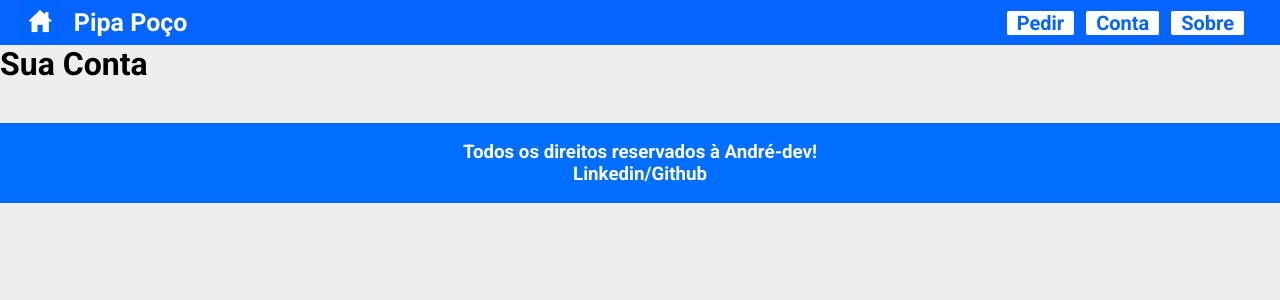
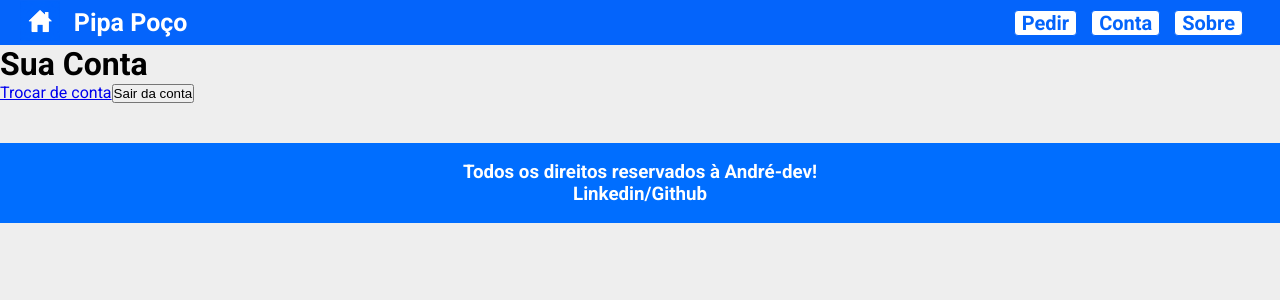
Before and after one commit to andre-sebastian-dev/Pipa-Poco, a React (Create React App) app: page /conta in a window 1280 px wide. Shown: the top 300 px of the page. Built offline with nearby package versions, Linux system fonts and the light colour scheme; no server answers.

Commit message:
Alteração no código do botão pedido do header, inicio da criação da página conta

```diff
--- a/src/Pages/Cadastro/Cadastro.js
+++ b/src/Pages/Cadastro/Cadastro.js
@@ -3,7 +3,7 @@ import "./cadastro.css"
 
 // import das hooks
 import { useState } from "react";
-import { Link } from "react-router-dom";
+import { Link, useNavigate } from "react-router-dom";
 
 // import firebase toos
 import { auth } from "../../firebaseConnection";
@@ -15,6 +15,7 @@ function Cadastro(){
     const [sobrenome,setSobrenome] = useState('');
     const [email, setEmail] = useState('')
     const [senha, setSenha] = useState('')
+    const navigate = useNavigate()
 
 
   async function cadastrarUsuario() {
@@ -36,6 +37,8 @@ function Cadastro(){
     setSenha('');
     setNome('');
     setSobrenome('');
+
+    navigate("/pedido")
 
   } catch (error) {
     if (error.code === 'auth/weak-password') {
--- a/src/Pages/Conta/Conta.js
+++ b/src/Pages/Conta/Conta.js
@@ -1,9 +1,31 @@
+
 import "./conta.css"
+import { auth } from "../../firebaseConnection";
+import { signOut } from "firebase/auth";
+
+import { Link } from "react-router-dom";
+
+
 
 function Conta(){
+
+    function sairDaConta(){
+        signOut(auth)
+        .then(()=>{
+            alert("Você saiu de usa conta")
+        })
+        .catch(()=>{
+            alert("Falha ao sair")
+        })
+
+    }
     return(
         <div>
             <h1>Sua Conta</h1>
+            <Link to="/sign-in">Trocar de conta</Link>
+
+
+            <button onClick={sairDaConta}>Sair da conta</button>
         </div>
     )
 }
--- a/src/Pages/Sign-in/Sign-in.js
+++ b/src/Pages/Sign-in/Sign-in.js
@@ -1,11 +1,12 @@
 import "./sign-in.css"
 import { useState } from "react";
-import { Link } from "react-router-dom";
+import { Link, useNavigate } from "react-router-dom";
 
 import { auth } from "../../firebaseConnection";
 import { signInWithEmailAndPassword } from "firebase/auth";
 
 function SignIn(){
+    const navigate = useNavigate()
   const [loginEmail, setLoginEmail] = useState('')
   const [loginSenha, setLoginSenha] = useState('')
 
@@ -17,6 +18,8 @@ async function fazerLogin(){
 
         setLoginEmail('')
         setLoginSenha('')
+
+        navigate("/pedido")
     })
     .catch((error)=>{
         if(error.code === "auth/wrong-password"){
--- a/src/components/Header/Header.js
+++ b/src/components/Header/Header.js
@@ -1,19 +1,40 @@
 import "./header.css"
 import img from "../../images/icone home 4.png"
 
-import { Link } from "react-router-dom";
+import { Link, useNavigate } from "react-router-dom";
+import { auth } from "../../firebaseConnection";
 
 function Header(){
+
+  const navigate = useNavigate();
+
+  function handlePedir(e){
+  console.log("clicou no pedir");
+  console.log("currentUser:", auth.currentUser);
+
+  e.preventDefault();
+
+  if(!auth.currentUser){
+    navigate("/sign-in");
+    return;
+  }
+
+  navigate("/pedido");
+}
+
   return(
     <header className="header">
       <div className="home">
         <Link to="/"><img src={img}/></Link>
-                <h2>{<Link to="/">Pipa Poço</Link>}</h2>
+        <h2><Link to="/">Pipa Poço</Link></h2>
       </div>
+
       <ul className="menu">
-                <li>{<Link to="/pedido">Pedir</Link>}</li>
-                <li>{<Link to="/conta"> Conta</Link>}</li>
-                <li>{<Link to="/sobre">Sobre</Link>}</li>
+        <li>
+          <a href="#" onClick={handlePedir}>Pedir</a>
+        </li>
+        <li><Link to="/conta">Conta</Link></li>
+        <li><Link to="/sobre">Sobre</Link></li>
       </ul>
 
     </header>
--- a/src/components/Header/header.css
+++ b/src/components/Header/header.css
@@ -46,14 +46,18 @@ body{
     margin-right: 30px;
 }
 .menu li{
+    display: flex;
+    align-items: center;
+    justify-content: center;
     font-size: 20px;
     list-style: none;
     font-weight: bold;
     background-color: #ffffff;
-    margin: 5px ;
-    padding-left: 10px;
+    padding: 0 7px ;
+    margin: 0 7px;
     border: 1px solid #0464fb;
-    border-radius: 3px;
+    border-radius: 4px;
+
 
 }
 .menu li:hover{
@@ -62,6 +66,6 @@ body{
 .menu a{
     text-decoration: none;
     color:  #0464fb;
-    margin-right: 10px;
+
 
 }
```
Lines whose indentation alone changed are shown as unchanged.
